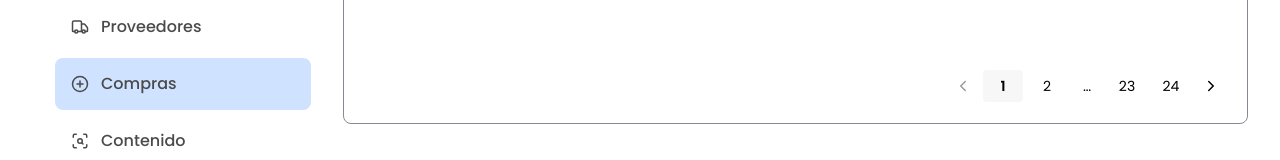
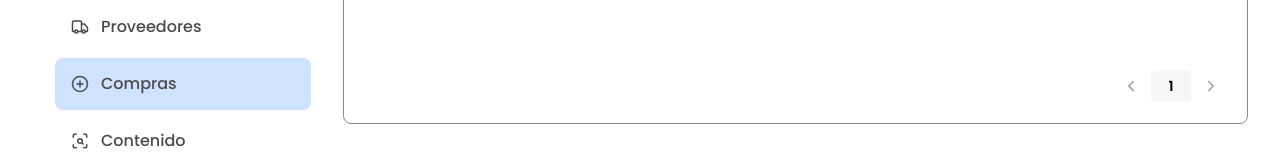
Before and after one commit to xXSalvadorAndradeXx/enterprise-digital-transform, a Next.js app in the folder erp-admin/: page /compras in a window 1280 px wide. Shown: the part 518-678 px from the top of the page. Built offline with nearby package versions, Linux system fonts and the light colour scheme.

Commit message:
TASK 683 - T-03: Lógica Frontend de búsqueda y visor de factura
Se agregó búsqueda local con debounce por ID y proveedor, paginación calculada y manejo de resultados vacíos. También se incorporó la detección de facturas PDF e imagen y se validó la implementación con pnpm lint sin errores.

```diff
--- a/erp-admin/src/app/(erp)/compras/components/ComprasListView.tsx
+++ b/erp-admin/src/app/(erp)/compras/components/ComprasListView.tsx
@@ -1,6 +1,6 @@
 "use client";
 
-import { useState } from "react";
+import { useEffect, useMemo, useState } from "react";
 import { Inbox, Pencil, Plus, Trash2 } from "lucide-react";
 
 import {
@@ -22,6 +22,24 @@ type PurchaseListRow = {
   invoiceUrl: string;
   invoiceType: "image" | "pdf";
 };
+
+const SEARCH_DEBOUNCE_MS = 300;
+
+// Tamaño temporal para la paginación local; TASK 684 lo sustituirá con datos reales.
+const LOCAL_PAGE_SIZE = 2;
+
+const IMAGE_EXTENSIONS = new Set([".png", ".jpg", ".jpeg", ".webp", ".gif", ".bmp", ".svg"]);
+
+const normalizeSearchTerm = (value: string) => value.trim().toLocaleLowerCase();
+
+function resolveInvoiceType(row: PurchaseListRow): "pdf" | "image" {
+  const cleanUrl = row.invoiceUrl.split(/[?#]/, 1)[0].toLocaleLowerCase();
+
+  if (cleanUrl.endsWith(".pdf")) return "pdf";
+  if ([...IMAGE_EXTENSIONS].some((extension) => cleanUrl.endsWith(extension))) return "image";
+
+  return row.invoiceType;
+}
 
 // Datos temporales exclusivamente visuales; serán reemplazados por la integración de TASK 684.
 const TEMPORARY_PRESENTATION_ROWS: readonly PurchaseListRow[] = [
@@ -95,7 +113,7 @@ const columns: readonly TableColumn<PurchaseListRow>[] = [
       <InvoiceThumbnail
         src={row.invoiceUrl}
         alt={`Factura de la compra ${row.id}`}
-        fileType={row.invoiceType}
+        fileType={resolveInvoiceType(row)}
         className="mx-auto"
       />
     ),
@@ -136,8 +154,43 @@ export default function ComprasListView({
   showEmptyState = false,
 }: ComprasListViewProps) {
   const [searchValue, setSearchValue] = useState("");
+  const [debouncedSearchValue, setDebouncedSearchValue] = useState("");
   const [currentPage, setCurrentPage] = useState(1);
-  const hasRows = !showEmptyState && TEMPORARY_PRESENTATION_ROWS.length > 0;
+
+  useEffect(() => {
+    const timeoutId = setTimeout(() => {
+      setDebouncedSearchValue(searchValue);
+      setCurrentPage(1);
+    }, SEARCH_DEBOUNCE_MS);
+
+    return () => clearTimeout(timeoutId);
+  }, [searchValue]);
+
+  const normalizedSearchTerm = useMemo(
+    () => normalizeSearchTerm(debouncedSearchValue),
+    [debouncedSearchValue],
+  );
+
+  const filteredRows = useMemo(() => {
+    if (!normalizedSearchTerm) return TEMPORARY_PRESENTATION_ROWS;
+
+    return TEMPORARY_PRESENTATION_ROWS.filter(
+      (row) =>
+        normalizeSearchTerm(row.id).includes(normalizedSearchTerm) ||
+        normalizeSearchTerm(row.supplier).includes(normalizedSearchTerm),
+    );
+  }, [normalizedSearchTerm]);
+
+  const totalPages = Math.ceil(filteredRows.length / LOCAL_PAGE_SIZE);
+  const validCurrentPage =
+    totalPages === 0 ? 1 : Math.min(Math.max(currentPage, 1), totalPages);
+
+  const paginatedRows = useMemo(() => {
+    const startIndex = (validCurrentPage - 1) * LOCAL_PAGE_SIZE;
+    return filteredRows.slice(startIndex, startIndex + LOCAL_PAGE_SIZE);
+  }, [filteredRows, validCurrentPage]);
+
+  const hasRows = !showEmptyState && filteredRows.length > 0;
 
   return (
     <div className="w-full max-w-[1035px] min-w-0 text-black">
@@ -169,14 +222,14 @@ export default function ComprasListView({
 
           <Table
             columns={columns}
-            data={TEMPORARY_PRESENTATION_ROWS}
+            data={paginatedRows}
             getRowKey={(row) => row.id}
           />
 
           <div className="mt-auto flex justify-end px-5 pt-3 pb-[21px]">
             <Pagination
-              currentPage={currentPage}
-              totalPages={24}
+              currentPage={validCurrentPage}
+              totalPages={totalPages}
               onPageChange={setCurrentPage}
             />
           </div>
```
